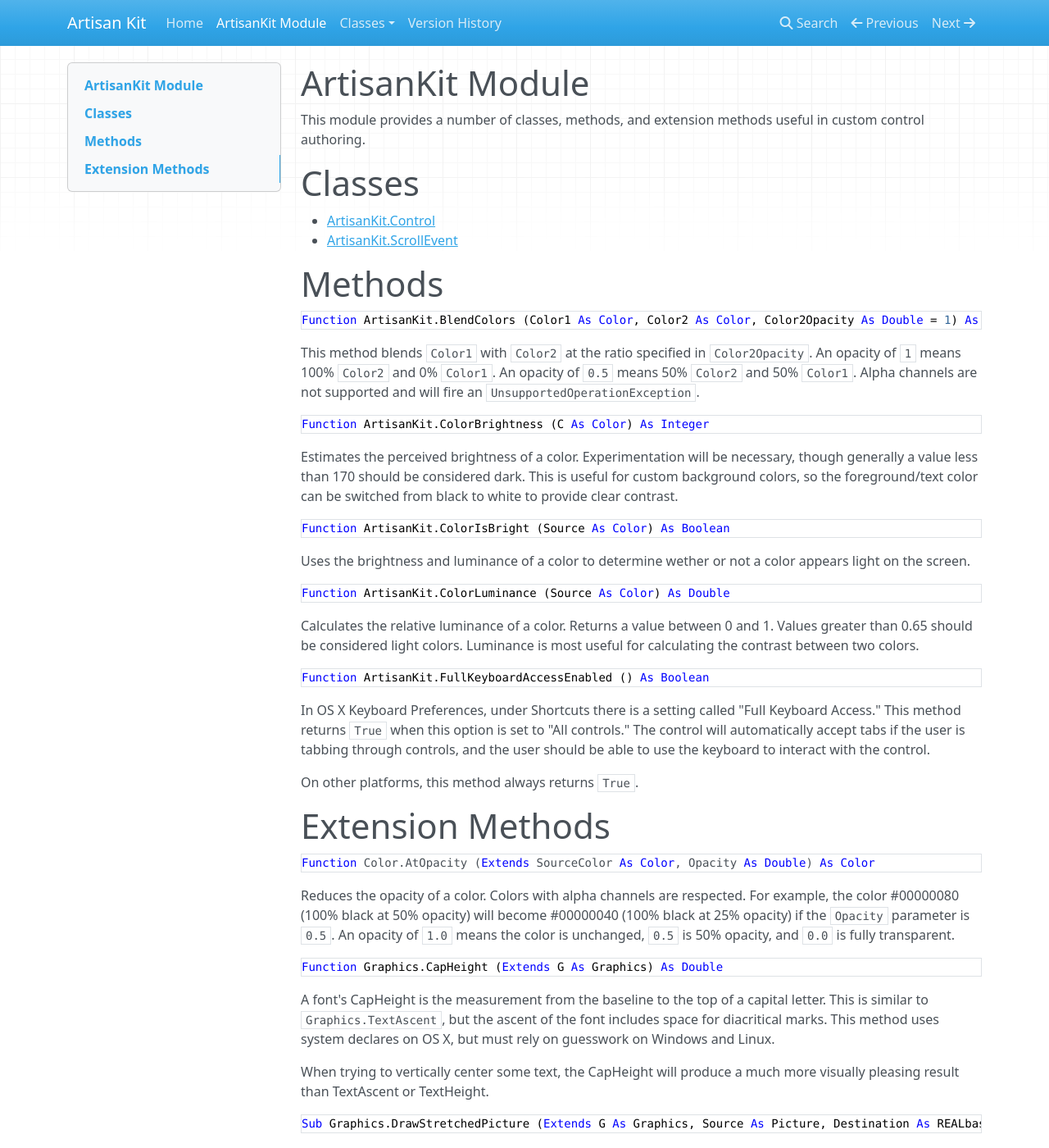
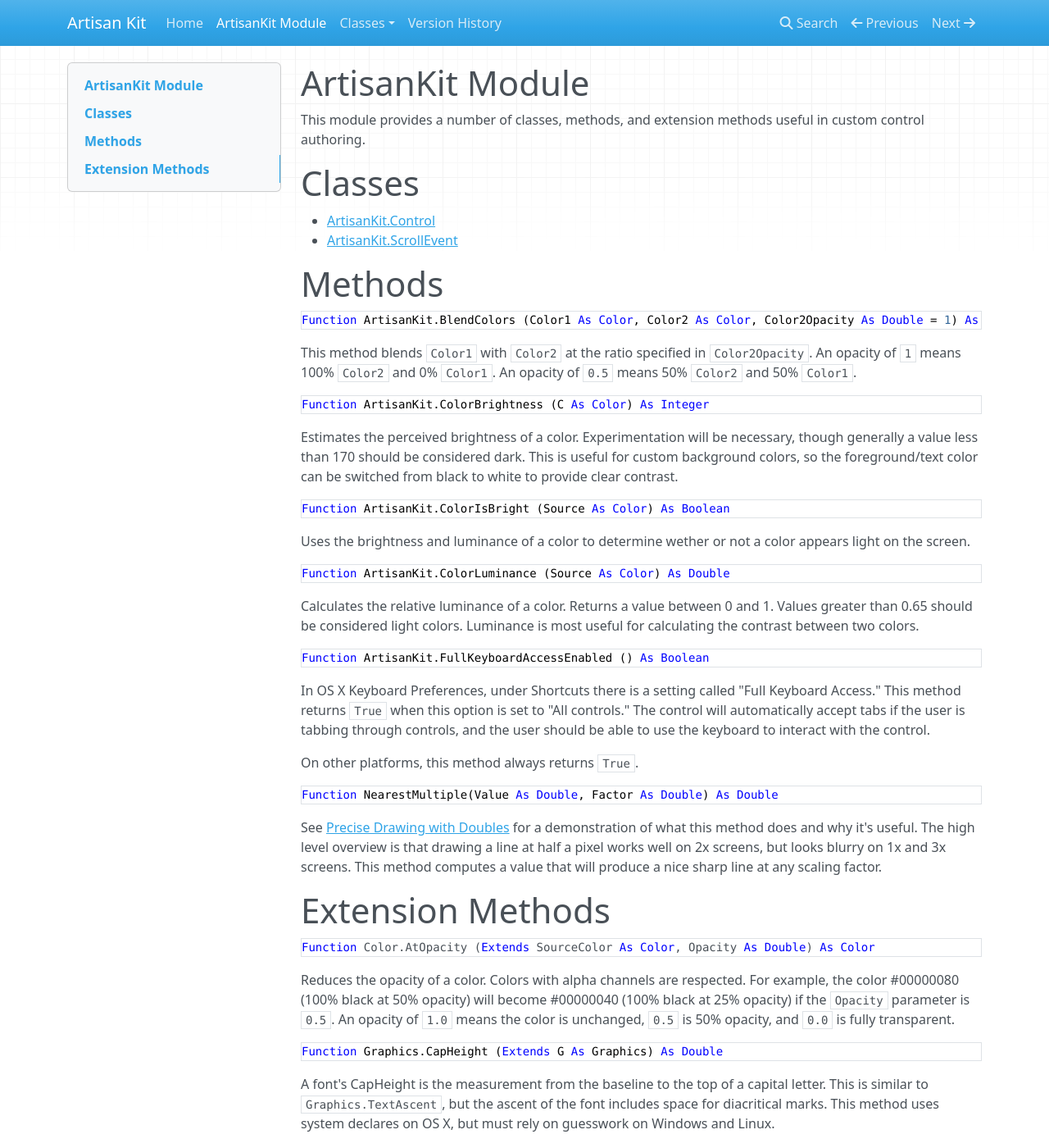
Before and after one commit to thommcgrath/ArtisanKit, an MkDocs documentation site: the page built from Documentation/docs/ArtisanKit.md, in a window 1280 px wide and 1400 px high. Shown: the whole window at 82% size. Built offline with MkDocs 1.6.1, drawn with Linux system fonts in a browser that asks for light colours; nearby versions of some CDN libraries; old or Windows-style settings are respelled for this version of MkDocs.

Commit message:
Documentation update.

```diff
--- a/Documentation/docs/ArtisanKit.md
+++ b/Documentation/docs/ArtisanKit.md
@@ -10,7 +10,7 @@ This module provides a number of classes, methods, and extension methods useful
 # Methods
 
 <pre id="method.blendcolors"><span style="font-family: 'source-code-pro', 'menlo', 'courier', monospace; color: #000000;"><span style="color: #0000FF;">Function</span> ArtisanKit.BlendColors (Color1 <span style="color: #0000FF;">As</span> <span style="color: #0000FF;">Color</span>, Color2 <span style="color: #0000FF;">As</span> <span style="color: #0000FF;">Color</span>, Color2Opacity <span style="color: #0000FF;">As</span> <span style="color: #0000FF;">Double</span> = <span style="color: #336698;">1</span>) <span style="color: #0000FF;">As</span> <span style="color: #0000FF;">Color</span></span></pre>
-This method blends `Color1` with `Color2` at the ratio specified in `Color2Opacity`. An opacity of `1` means 100% `Color2` and 0% `Color1`. An opacity of `0.5` means 50% `Color2` and 50% `Color1`. Alpha channels are not supported and will fire an `UnsupportedOperationException`.
+This method blends `Color1` with `Color2` at the ratio specified in `Color2Opacity`. An opacity of `1` means 100% `Color2` and 0% `Color1`. An opacity of `0.5` means 50% `Color2` and 50% `Color1`.
 
 <pre id="method.colorbrightness"><span style="font-family: 'source-code-pro', 'menlo', 'courier', monospace; color: #000000;"><span style="color: #0000FF;">Function</span> ArtisanKit.ColorBrightness (C <span style="color: #0000FF;">As</span> <span style="color: #0000FF;">Color</span>) <span style="color: #0000FF;">As</span> <span style="color: #0000FF;">Integer</span></span></pre>
 Estimates the perceived brightness of a color. Experimentation will be necessary, though generally a value less than 170 should be considered dark. This is useful for custom background colors, so the foreground/text color can be switched from black to white to provide clear contrast.
@@ -25,6 +25,9 @@ Calculates the relative luminance of a color. Returns a value between 0 and 1. V
 In OS X Keyboard Preferences, under Shortcuts there is a setting called "Full Keyboard Access." This method returns `True` when this option is set to "All controls." The control will automatically accept tabs if the user is tabbing through controls, and the user should be able to use the keyboard to interact with the control.
 
 On other platforms, this method always returns `True`.
+
+<pre id="method.nearestmultiple"><span style="font-family: 'source-code-pro', 'menlo', 'courier', monospace; color: #000000;"><span style="color: #0000ff;">Function</span> NearestMultiple(Value <span style="color: #0000ff;">As</span> <span style="color: #0000ff;">Double</span>, Factor <span style="color: #0000ff;">As</span> <span style="color: #0000ff;">Double</span>) <span style="color: #0000ff;">As</span> <span style="color: #0000ff;">Double</span></span></pre>
+See [Precise Drawing with Doubles](https://thezaz.com/blog/precise_drawing_with_doubles) for a demonstration of what this method does and why it's useful. The high level overview is that drawing a line at half a pixel works well on 2x screens, but looks blurry on 1x and 3x screens. This method computes a value that will produce a nice sharp line at any scaling factor.
 
 # Extension Methods
 
--- a/Documentation/mkdocs.yml
+++ b/Documentation/mkdocs.yml
@@ -8,4 +8,3 @@ pages:
 ]
 - Version History: 'History.md'
 theme: mkdocs
-include_next_prev: false
```
Also changed, not shown: Documentation/docs/History.md (+5 -0 lines).
